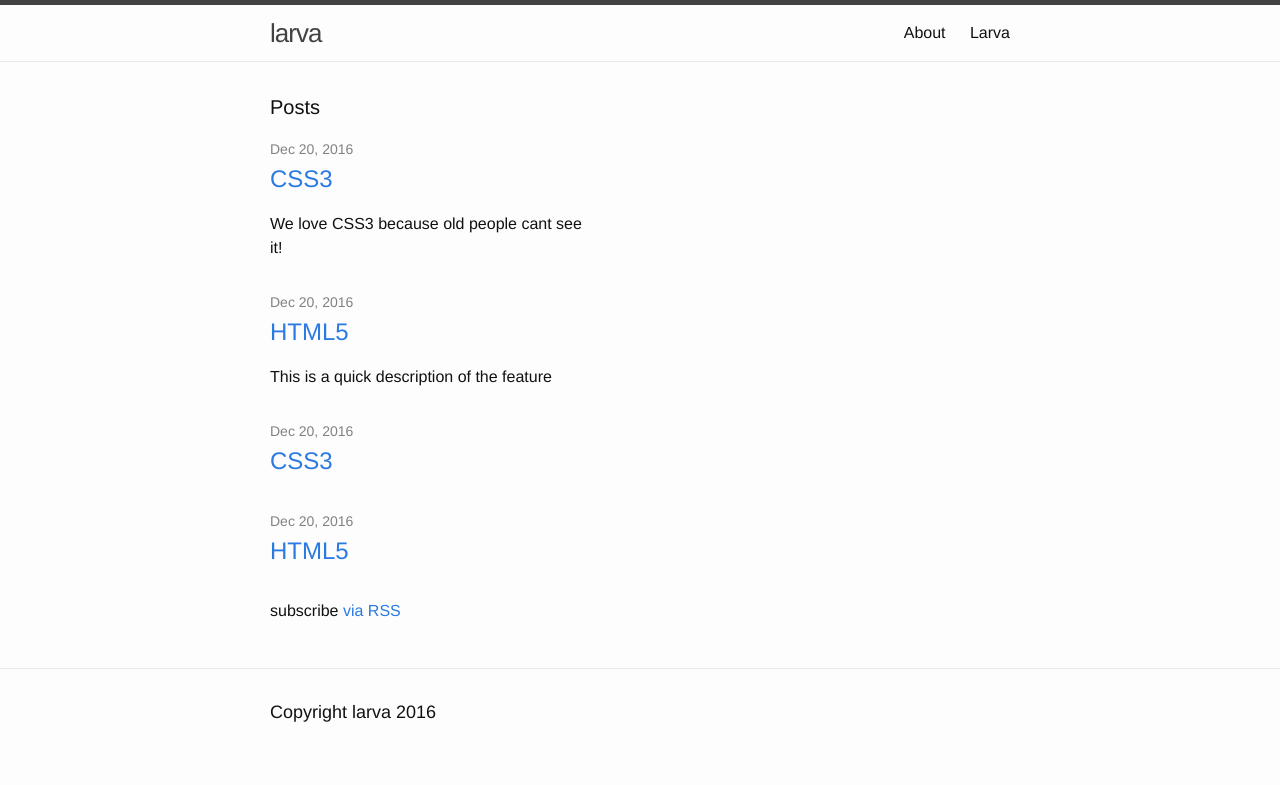
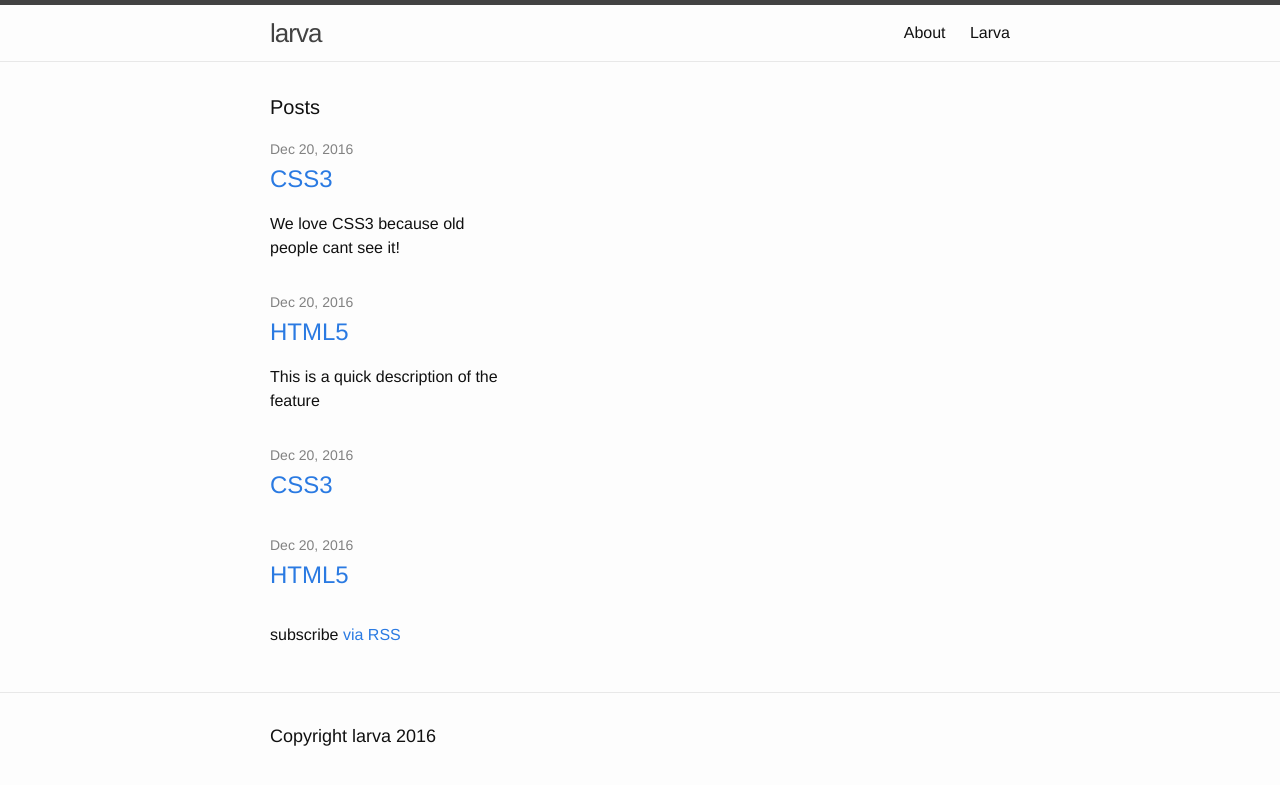
Before and after one commit to Bhanski/larva, a Jekyll site: the page built from index.html, in a window 1280 px wide. Shown: the top 785 px of the page. Built offline with Jekyll 4.4.1, drawn with Linux system fonts in a browser that asks for light colours.

Commit message:
Test 33% grid

```diff
--- a/_sass/_layout.scss
+++ b/_sass/_layout.scss
@@ -163,7 +163,9 @@
 }
 
 
-
+.col-3{
+    width: 33%;
+}
 
 /**
  * Page content
--- a/index.html
+++ b/index.html
@@ -8,7 +8,7 @@ layout: default
 
   <ul id="feature-list" class="post-list">
     {% for post in site.categories.features %}
-      <li class="footer-col-3">
+      <li class="col-3">
         <span class="post-meta">{{ post.date | date: "%b %-d, %Y" }}</span>
 
         <h2>
```
